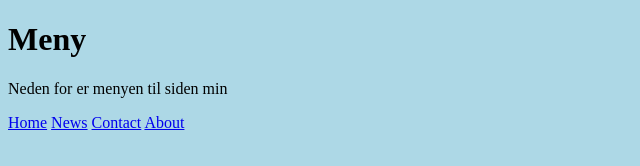
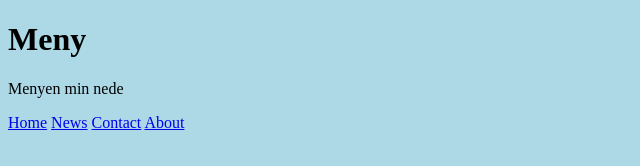
Before and after one commit to sofmoe1/nettside.github.io, a plain HTML site: page index.html in a window 1280 px wide. Shown: the whole page, without its empty margins (0-640 px from the left). Drawn offline with Linux system fonts and the light colour scheme.

Commit message:
Update index.html

```diff
--- a/index.html
+++ b/index.html
@@ -12,7 +12,7 @@
 
 <body>
          <h1>Meny</h1>
-         <p>Neden for er menyen til siden min</p>
+         <p>Menyen min nede</p>
 <body>
 <div class="topnav">
   <a class="active" href="#home">Home</a>
```
